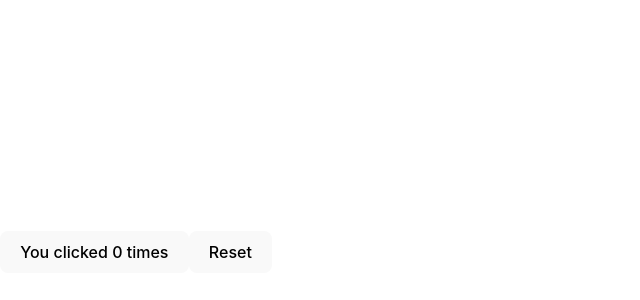
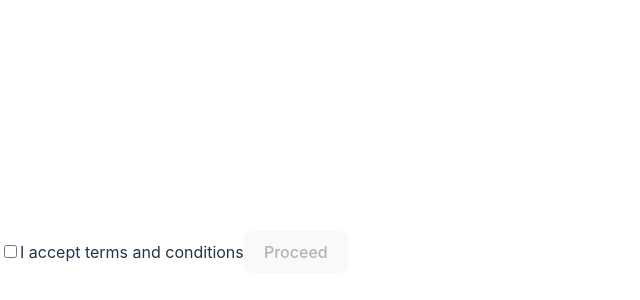
Before and after one commit to nasteap2015/my-react-project, a React (Vite) app: page / in a window 1280 px wide. Shown: the part 148-448 px from the top of the page, without its empty margins (0-640 px from the left). Built offline with nearby package versions, Linux system fonts and the light colour scheme.

Commit message:
practice

```diff
--- a/src/components/App.jsx
+++ b/src/components/App.jsx
@@ -1,32 +1,31 @@
 // src/App.jsx
 
-import { useState, useEffect } from "react";
+import { useState, useId } from "react";
 
 const App = () => {
-  const [clicks, setClicks] = useState(() => {
-    const savedClicks = window.localStorage.getItem("saved-clicks");
-    if (savedClicks !== null) {
-      return savedClicks;
-    }
-    return 0;
-  });
+  const [hasAccepted, setHasAccepted] = useState(false);
 
-  useEffect(() => {
-    window.localStorage.setItem("saved-clicks", clicks);
-  }, [clicks]);
+  const handleChange = (evt) => {
+    setHasAccepted(evt.target.checked);
+  };
 
   return (
     <div>
-      <button onClick={() => setClicks(clicks + 1)}>
-        You clicked {clicks} times
+      <label>
+        <input
+          type="checkbox"
+          name="terms"
+          checked={hasAccepted}
+          onChange={handleChange}
+        />
+        I accept terms and conditions
+      </label>
+      <button type="button" disabled={!hasAccepted}>
+        Proceed
       </button>
-      <button onClick={() => setClicks(0)}>Reset</button>
     </div>
   );
 };
 
 
-
-
-
 export default App;
```
